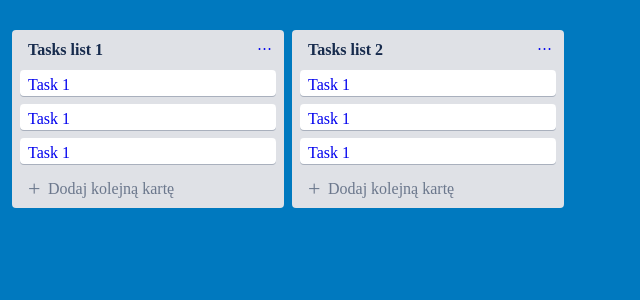
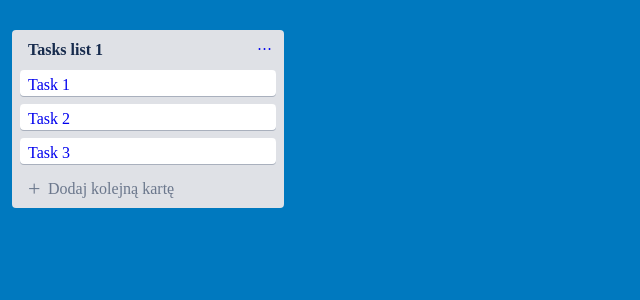
Before and after one commit to p-miszczuk/trello2, a Next.js app: page / in a window 1280 px wide. Shown: the top 300 px of the page, without its empty margins (0-640 px from the left). Built offline with nearby package versions, Linux system fonts and the light colour scheme.

Commit message:
add dnd task in column, research dnd

```diff
--- a/components/ColumnList.js
+++ b/components/ColumnList.js
@@ -2,6 +2,7 @@ import React from 'react'
 import Task from './Task'
 import NewTaskCreator from './NewTaskCreator'
 import HeaderTaskList from './HeaderTaskList'
+import { Droppable } from 'react-beautiful-dnd'
 
 const ColumnList = props=> {
     console.log(props)
@@ -10,11 +11,19 @@ const ColumnList = props=> {
 
             <div className='trello'>
                 <HeaderTaskList title={props.taskListTitle}/>
-                <div className="trello__list-tasks">
-                    <Task task="Task 1"/>
-                    <Task task="Task 2"/>
-                    <Task task="Task 3"/>
-                </div>
+                <Droppable droppableId={props.taskListTitle} >
+                    {(provided) => (
+                        <div className="trello__list-tasks"
+                            ref={provided.innerRef}
+                            {...provided.droppableProps}
+                        >
+                        {
+                            props.tasks.map((task, index) => <Task key={task.id} index={index} id={task.id} taskItem={task.task} />)
+                        }
+                        {provided.placeholder}
+                        </div>
+                    )}
+                </Droppable>
                 <NewTaskCreator />
             </div>
 
--- a/components/Task.js
+++ b/components/Task.js
@@ -1,9 +1,16 @@
 import React from 'react'
+import { Draggable } from 'react-beautiful-dnd'
 
-const Task = () => {
+const Task = props => {
     return (
-        <a href="#" className="trello__task">
-            Task 1
+        <Draggable draggableId={props.id} index={props.index}>
+            {(provided) => (
+                <a href="#" className="trello__task"
+                    {...provided.draggableProps}
+                    {...provided.dragHandleProps}
+                    ref={provided.innerRef}
+                >
+                {props.taskItem}
 
                 <style jsx>{`
                     .trello__task {
@@ -22,6 +29,8 @@ const Task = () => {
                     }
                 `}</style>
             </a>
+            )}
+        </Draggable>
     )
 }
 
--- a/package.json
+++ b/package.json
@@ -16,6 +16,7 @@
     "mysqli": "^3.0.6",
     "next": "^9.0.3",
     "react": "^16.9.0",
+    "react-beautiful-dnd": "^11.0.5",
     "react-dom": "^16.9.0"
   }
 }
--- a/pages/index.js
+++ b/pages/index.js
@@ -1,5 +1,6 @@
 import React from "react"
 import ColumnList from '../components/ColumnList'
+import { DragDropContext } from 'react-beautiful-dnd'
 
 class Index  extends React.Component {
 
@@ -12,20 +13,30 @@ class Index  extends React.Component {
                     {id: 2, task: 'Task 2'},
                     {id: 3, task: 'Task 3'}
                 ]
-            },
-            {
-                taskTitle: 'Tasks list 2',
-                tasks: [
-                    {id: 1, task: 'Task 1'},
-                    {id: 2, task: 'Task 2'},
-                    {id: 3, task: 'Task 3'}
-                ]
             }
         ]
     }
 
+    handelDragEnd = result=> {
+        // const { destination, source, draggableId } = result
+        console.log("jest")
+        // if (!destination) {
+        //     return
+        // }
+
+        // if (destination.droppableId === source.droppableId &&
+        //     destination.index === source.index) {
+        //         return
+        //     }
+
+
+    }
+
     render() {
         return (
+            <DragDropContext
+                onDragEnd={this.handleDragEnd}
+            >
                 <div className="container">
                     {
                         this.state.taskList.map((column) => <ColumnList key={column.taskTitle} tasks={column.tasks} taskListTitle={column.taskTitle}/>)
@@ -60,6 +71,7 @@ class Index  extends React.Component {
                     }
                 `}</style>
             </div>
+        </DragDropContext>
         )
     }
 
```
Also changed, not shown: 1 other file (tests, documents, lock files or other folders). Lines whose indentation alone changed are shown as unchanged.
